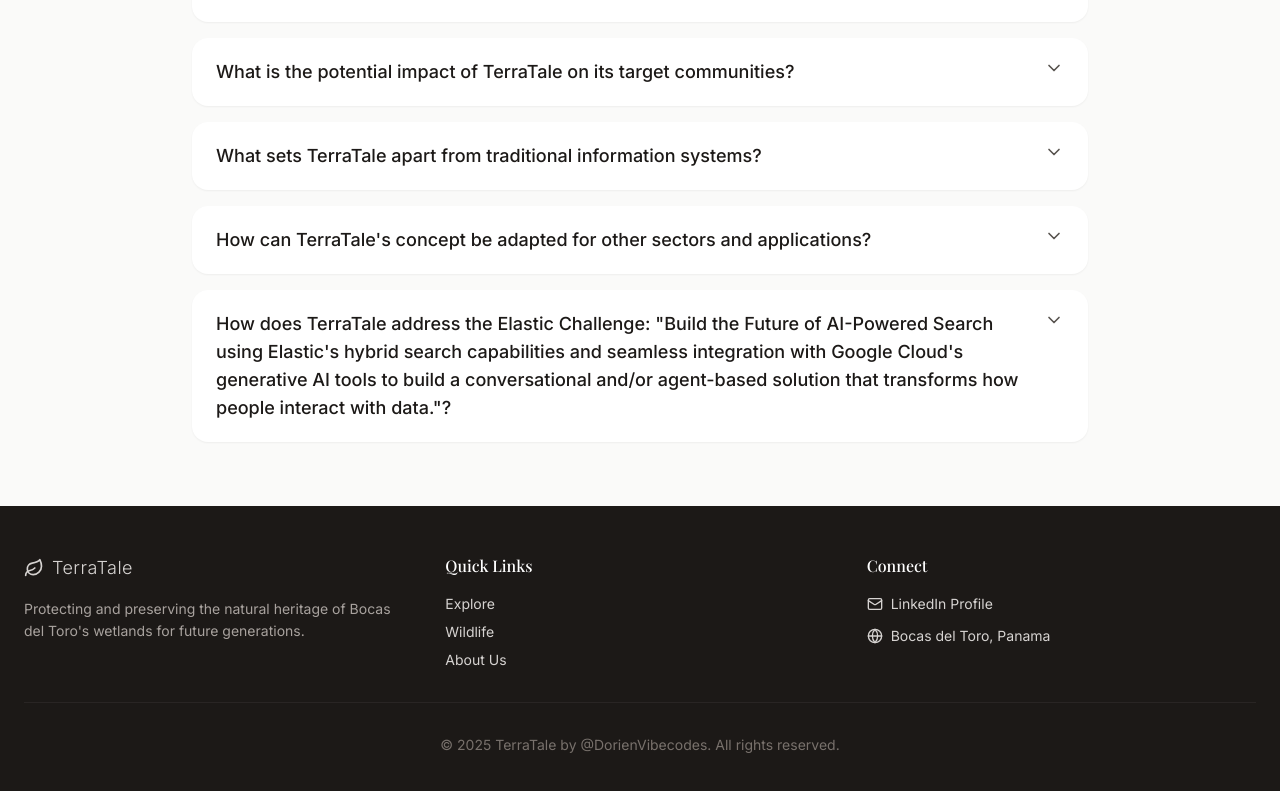
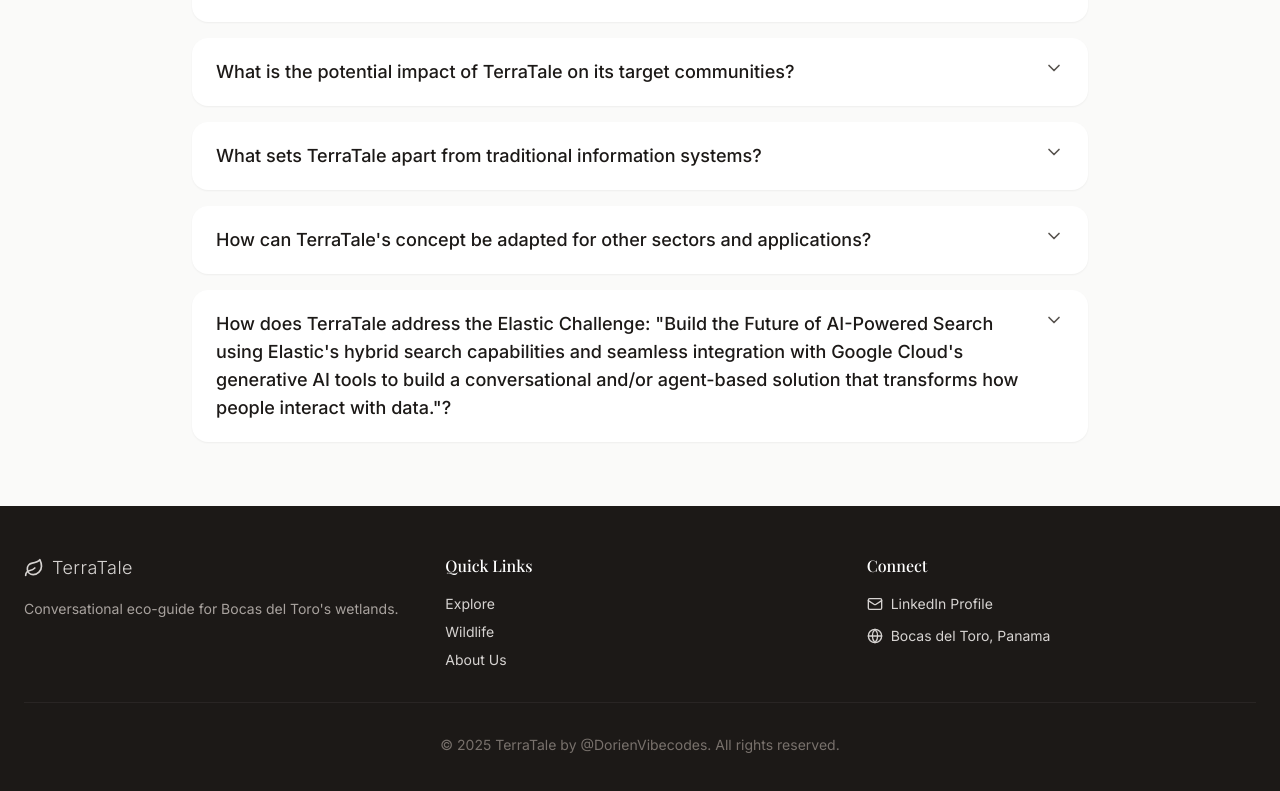
Before and after one commit to tanDivina/terratale-accelerate-elastic, a React (Vite) app: page / in a window 1280 px wide. Shown: the part 2820-3611 px from the top of the page. Built offline with nearby package versions, Linux system fonts and the light colour scheme; no server answers; the database is empty; a web font is replaced by a local one.

Commit message:
Updated Footer.tsx

```diff
--- a/src/components/Footer.tsx
+++ b/src/components/Footer.tsx
@@ -11,8 +11,7 @@ export default function Footer() {
               <span className="text-lg font-light tracking-wide">TerraTale</span>
             </div>
             <p className="text-sm text-stone-400 leading-relaxed">
-              Protecting and preserving the natural heritage of Bocas del Toro's wetlands
-              for future generations.
+              Conversational eco-guide for Bocas del Toro's wetlands.
             </p>
           </div>
 
```
